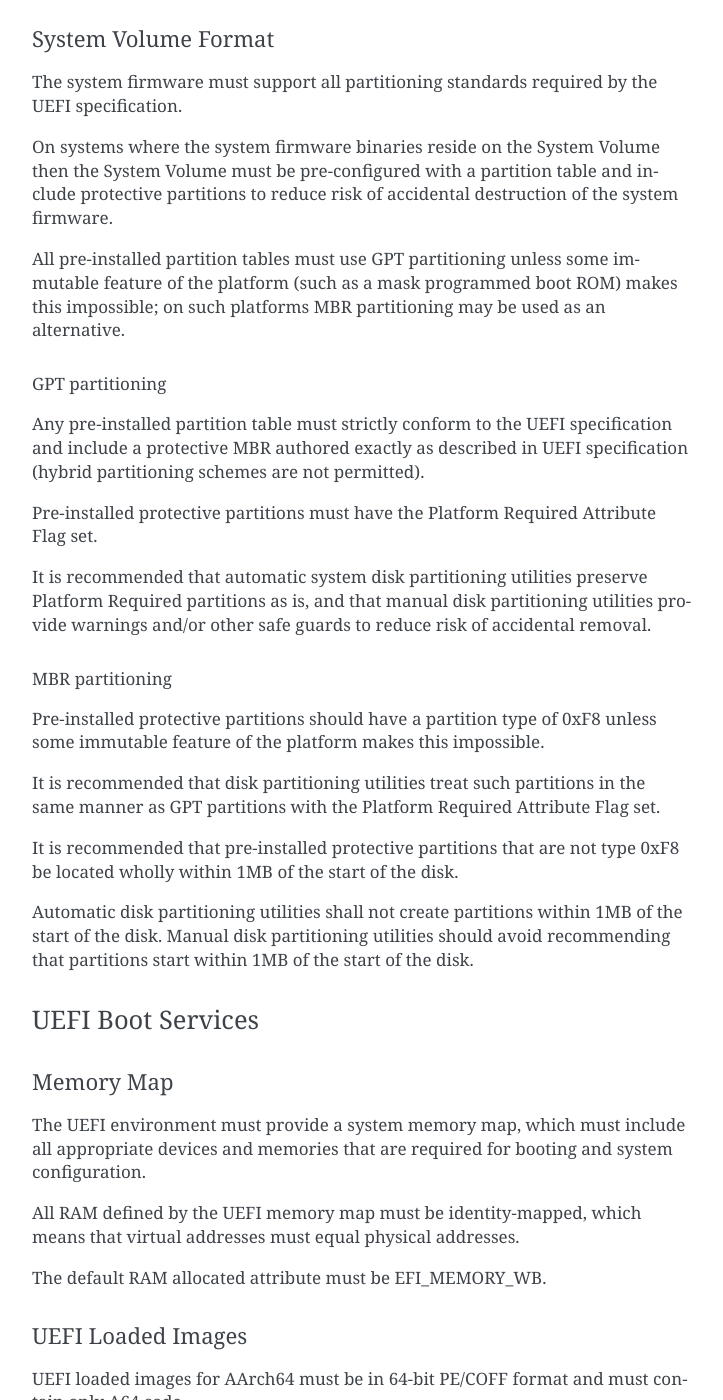
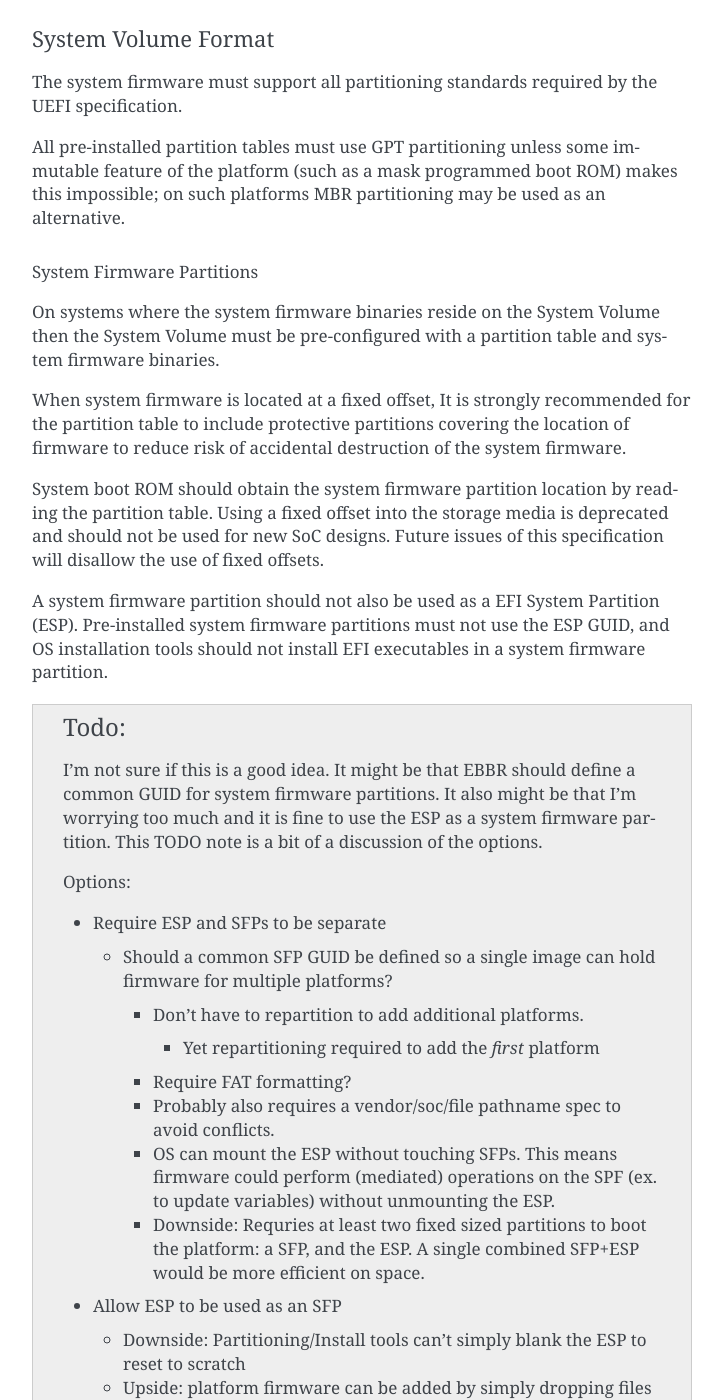
Before and after one commit to ARM-software/ebbr, a Sphinx documentation site: the page built from source/index.rst, in a window 1280 px wide and 1400 px high, scrolled down 4065 px. Shown: the whole window, without its empty margins (388-1111 px from the left). Built offline with Sphinx 7.4.7, drawn with Linux system fonts in a browser that asks for light colours; some of the changed text lies outside the part shown.

Commit message:
Fill out the system firmware discussion
Add some more detail on how to handle system firmware. I'm still
undecided about this, so this patch is more of an RFC discussion than a
serious patch. Please comment.

Cc: Daniel Thompson <daniel.thompson@linaro.org>
Signed-off-by: Grant Likely <grant.likely@arm.com>

```diff
--- a/source/index.rst
+++ b/source/index.rst
@@ -200,15 +200,69 @@ System Volume Format
 The system firmware must support all partitioning standards required
 by the UEFI specification.
 
-On systems where the system firmware binaries reside on the System Volume then
-the System Volume must be pre-configured with a partition table and include
-protective partitions to reduce risk of accidental destruction of the system
-firmware.
-
 All pre-installed partition tables must use GPT partitioning unless
 some immutable feature of the platform (such as a mask programmed boot ROM)
 makes this impossible; on such platforms MBR partitioning may be
 used as an alternative.
+
+System Firmware Partitions
+^^^^^^^^^^^^^^^^^^^^^^^^^^
+On systems where the system firmware binaries reside on the System Volume then
+the System Volume must be pre-configured with a partition table and system
+firmware binaries.
+
+When system firmware is located at a fixed offset, It is strongly recommended
+for the partition table to include protective partitions covering the location
+of firmware to reduce risk of accidental destruction of the system firmware.
+
+System boot ROM should obtain the system firmware partition location
+by reading the partition table.
+Using a fixed offset into the storage media is deprecated and should
+not be used for new SoC designs.
+Future issues of this specification will disallow the use of fixed offsets.
+
+A system firmware partition should not also be used as a EFI System
+Partition (ESP).
+Pre-installed system firmware partitions must not use the ESP GUID,
+and OS installation tools should not install EFI executables in a system
+firmware partition.
+
+.. todo::
+
+   I'm not sure if this is a good idea. It might be that EBBR should define a
+   common GUID for system firmware partitions. It also might be that I'm worrying
+   too much and it is fine to use the ESP as a system firmware partition.
+   This TODO note is a bit of a discussion of the options.
+
+   Options:
+
+   - Require ESP and SFPs to be separate
+
+     - Should a common SFP GUID be defined so a single image can hold firmware
+       for multiple platforms?
+
+       - Don't have to repartition to add additional platforms.
+
+         - Yet repartitioning required to add the *first* platform
+
+       - Require FAT formatting?
+       - Probably also requires a vendor/soc/file pathname spec to avoid
+         conflicts.
+       - OS can mount the ESP without touching SFPs. This means firmware could
+         perform (mediated) operations on the SPF (ex. to update variables)
+         without unmounting the ESP.
+       - Downside: Requries at least two fixed sized partitions to boot the
+         platform: a SFP, and the ESP. A single combined SFP+ESP would be more
+         efficient on space.
+
+   - Allow ESP to be used as an SFP
+
+     - Downside: Partitioning/Install tools can't simply blank the ESP to reset
+       to scratch
+     - Upside: platform firmware can be added by simply dropping files
+       in the ESP
+     - Using the ESP filesystem is a more efficient use of space.
+     - Still need to define pathname spec to avoid conflicts
 
 GPT partitioning
 ^^^^^^^^^^^^^^^^
```
